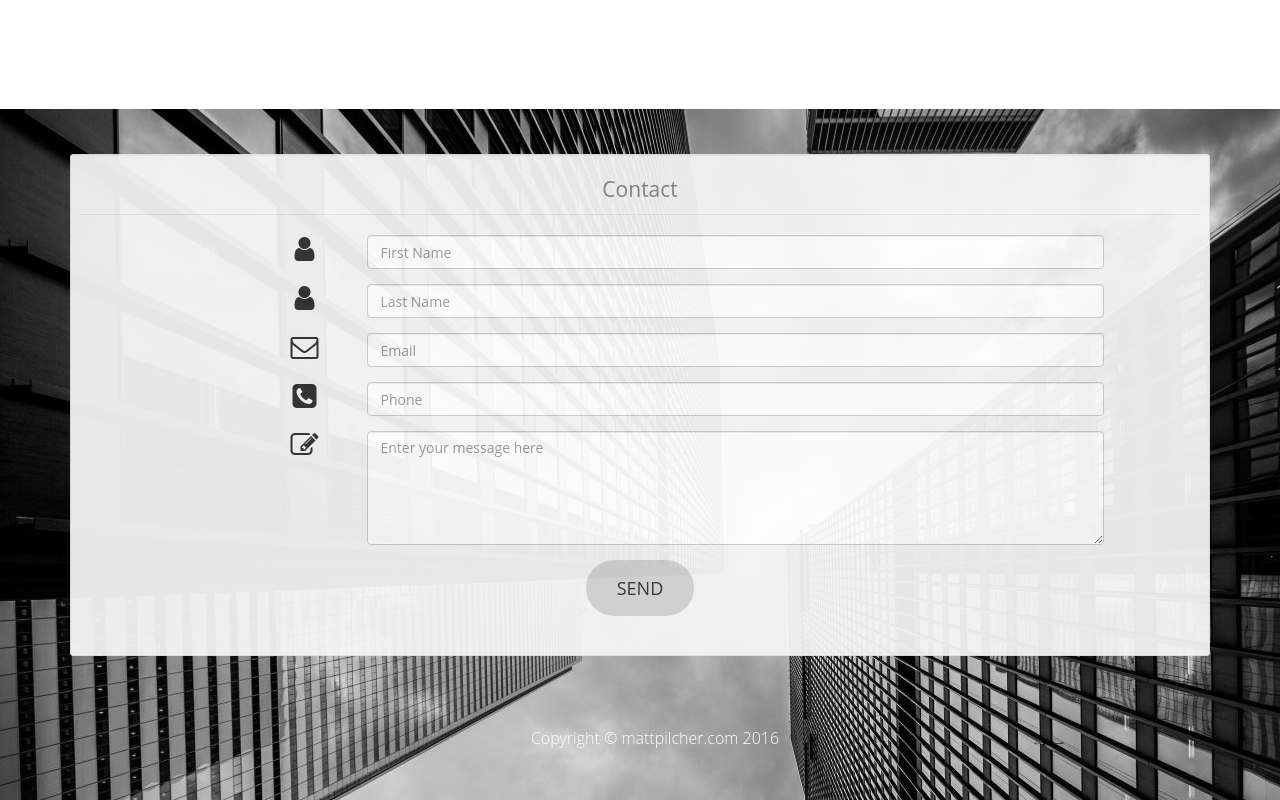
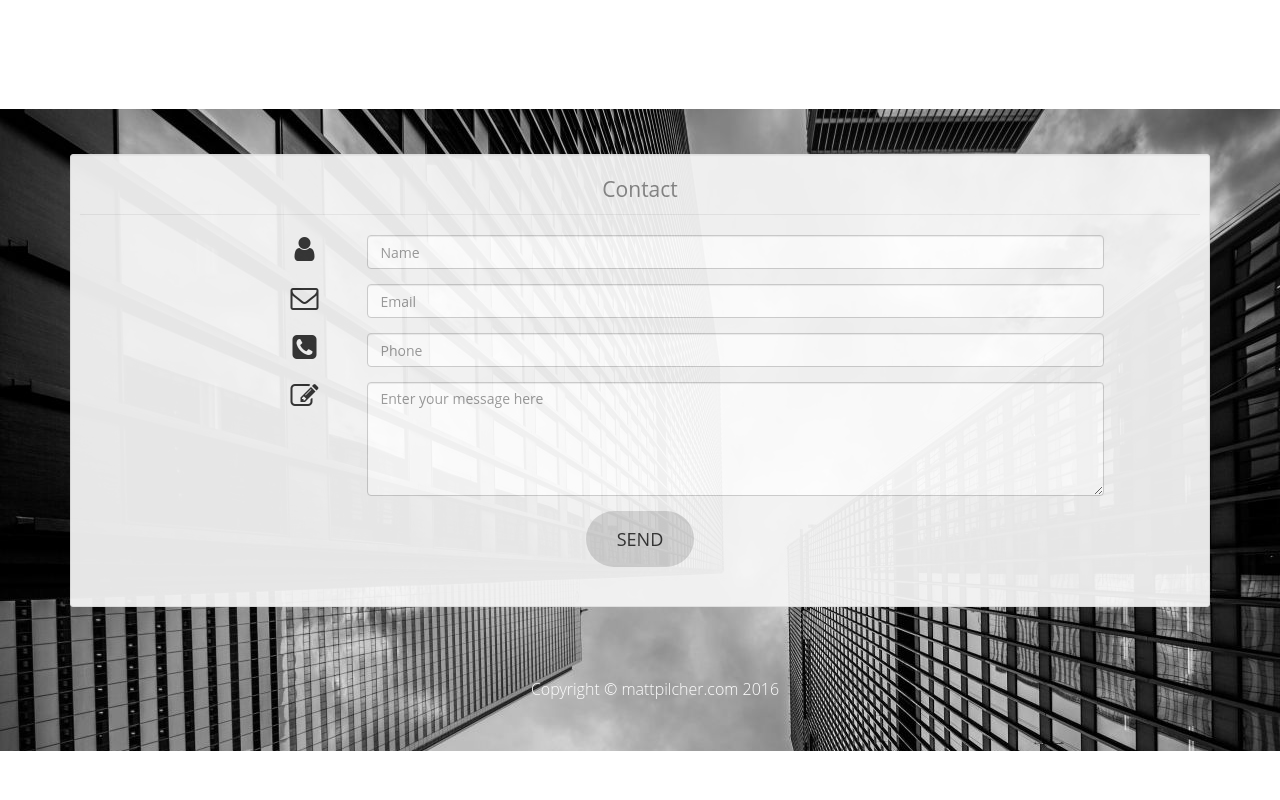
Before and after one commit to matt-pilcher/matt-pilcher.github.io, a plain HTML site: page index.html in a window 1280 px wide. Shown: the part 1958-2758 px from the top of the page. After the commit the page ends 2709 px from the top, so only its background shows below. Drawn offline with Linux system fonts and the light colour scheme.

Commit message:
remove lname form field

```diff
--- a/index.html
+++ b/index.html
@@ -128,15 +128,7 @@
                   <span class="col-md-1 col-md-offset-2 text-center"><i class="fa fa-user fa-2x"></i></span>
 
                   <div class="col-md-8">
-                    <input id="fname" name="name" type="text" placeholder="First Name" class="form-control">
-                  </div>
-                </div>
-
-                <div class="form-group">
-                  <span class="col-md-1 col-md-offset-2 text-center"><i class="fa fa-user fa-2x"></i></span>
-
-                  <div class="col-md-8">
-                    <input id="lname" name="name" type="text" placeholder="Last Name" class="form-control">
+                    <input id="name" name="name" type="text" placeholder="Name" class="form-control">
                   </div>
                 </div>
 
--- a/js/custom.js
+++ b/js/custom.js
@@ -9,7 +9,8 @@ $('#siteNav').affix({
 /* Hosting this site on github pages so no backend. Formspree is great
 for contact forms on static sites but the default behavior redirects to
 their site after submitting the form. This will keep users on the site.
-*/
+
+Currently not sending the data
 
 var $contactForm = $('#contactform');
 $contactForm.submit(function(e) {
@@ -36,3 +37,5 @@ $contactForm.submit(function(e) {
 		}
 	});
 });
+
+*/
```
